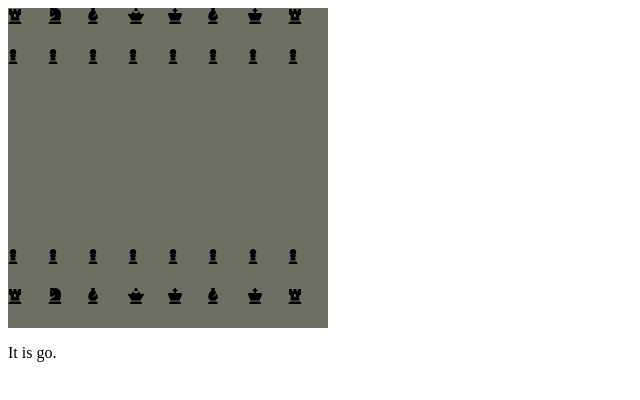
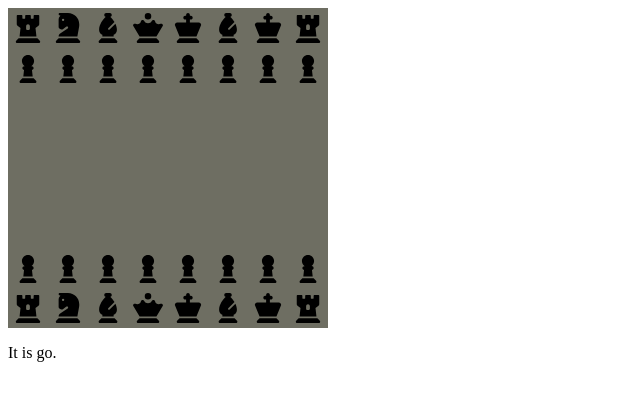
Before and after one commit to evanch98/chess-javascript, a plain HTML site: page index.html in a window 1280 px wide. Shown: the whole page, without its empty margins (0-640 px from the left). Drawn offline with Linux system fonts and the light colour scheme.

Commit message:
update the styles.css

```diff
--- a/styles.css
+++ b/styles.css
@@ -10,6 +10,13 @@
   width: 40px;
 }
 
+/* for the svg in the div with a class square */
+.square svg {
+  height: 30px;
+  width: 30px;
+  margin: 5px;
+}
+
 .beige {
   background-color: rgb(110, 110, 98);
 }
```
